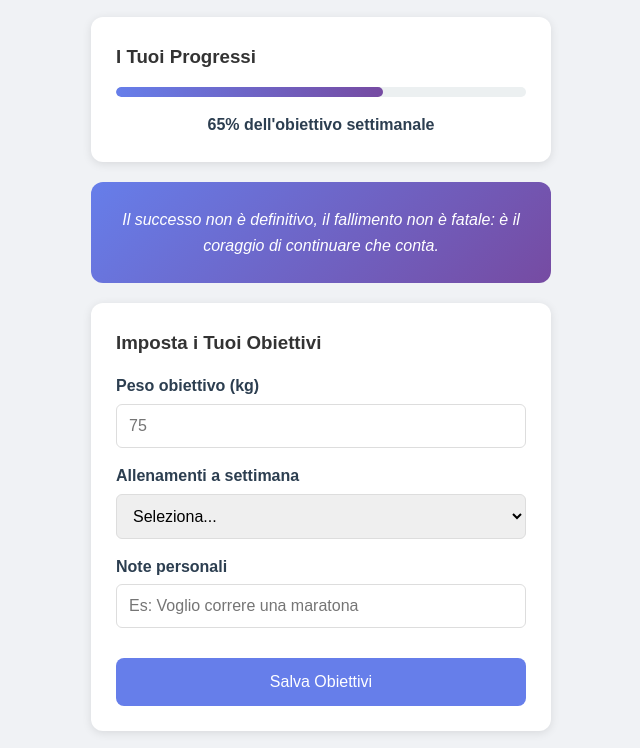
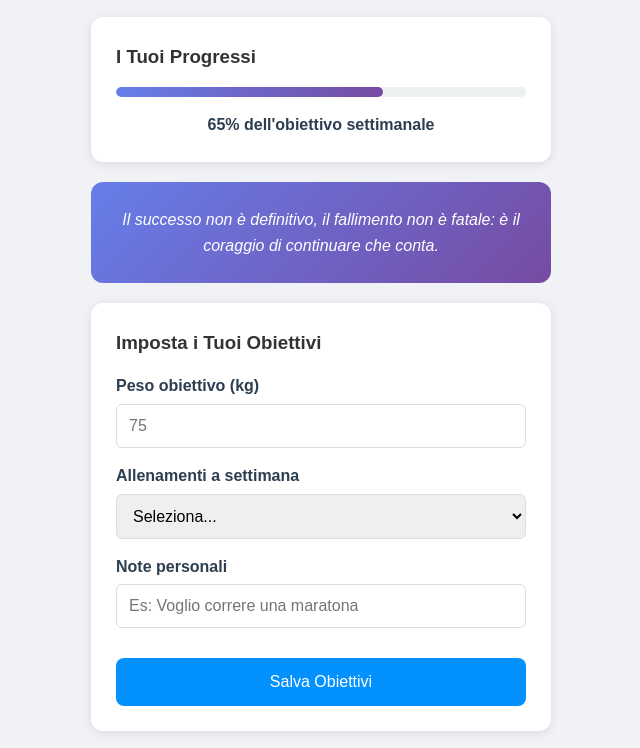
Before and after one commit to Io-FortuNato/htmlcss-fit-app, a plain HTML site: page index.html in a window 1280 px wide. Shown: the part 1681-2429 px from the top of the page, without its empty margins (319-959 px from the left). Drawn offline with Linux system fonts and the light colour scheme.

Commit message:
fine nona modifica

```diff
--- a/css/solutions.css
+++ b/css/solutions.css
@@ -111,7 +111,9 @@ input:focus {
 }
 /* fine settima ed ottava modifica */
 
+/* la nona l'ho messa sotto il button originale */
 
+/* inizio decima modifica */
 
 
 .stat-number {
@@ -239,7 +241,7 @@ input:focus {
 }
 
 .save-btn {
-	background: #667eea;
+	background: #0391fe;
 	color: white;
 	border: none;
 	padding: 15px 25px;
@@ -248,7 +250,17 @@ input:focus {
 	cursor: pointer;
 	width: 100%;
 	margin-top: 15px;
+    transition: all 0.3s;
+    box-shadow: #1f00d1;
 }
+
+/* inizio nona modifica */
+.save-btn:hover {
+    background-color: #1f00d1;
+    transform: translateY(-6px);
+    box-shadow: 0 4px 8px
+    }
+/* fine nona modifica */
 
 /* Progress Bar */
 .progress-section {
```
